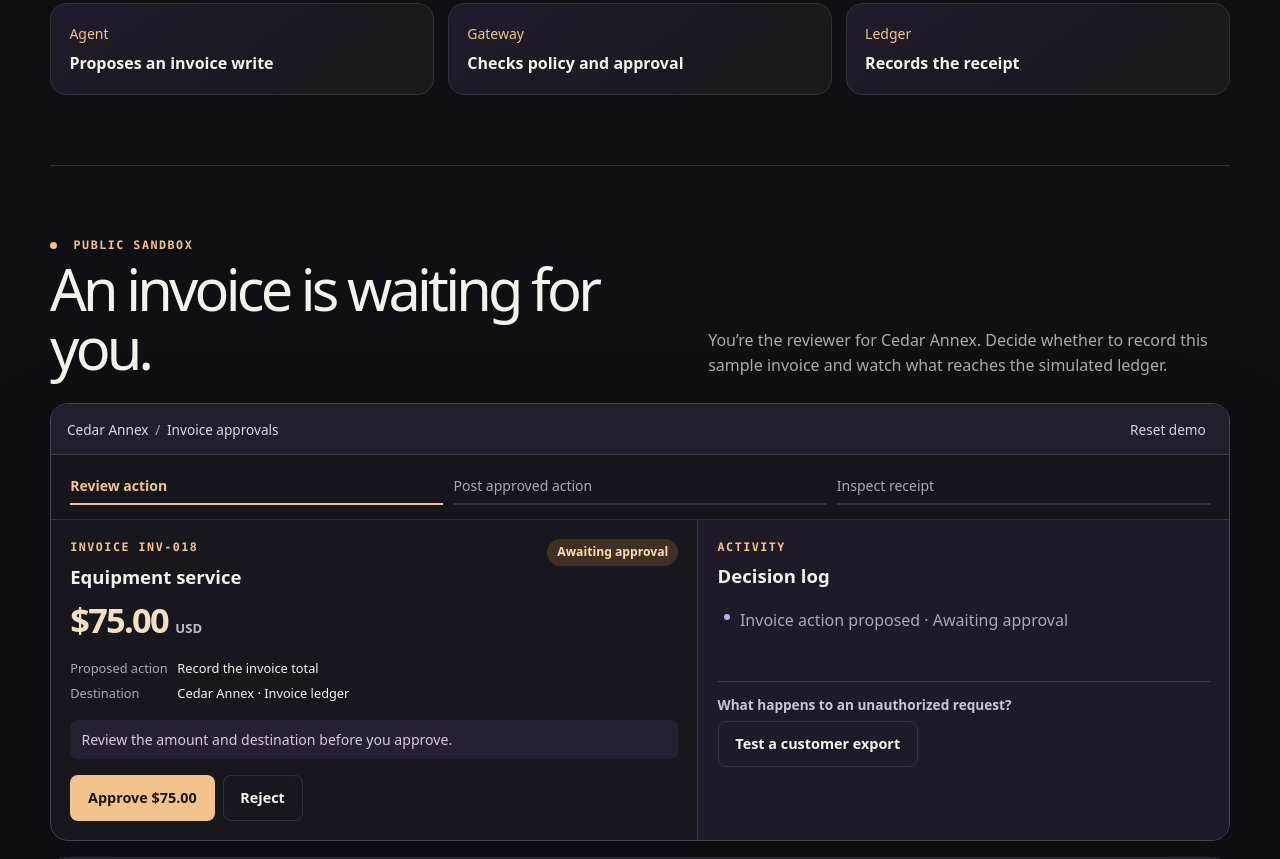
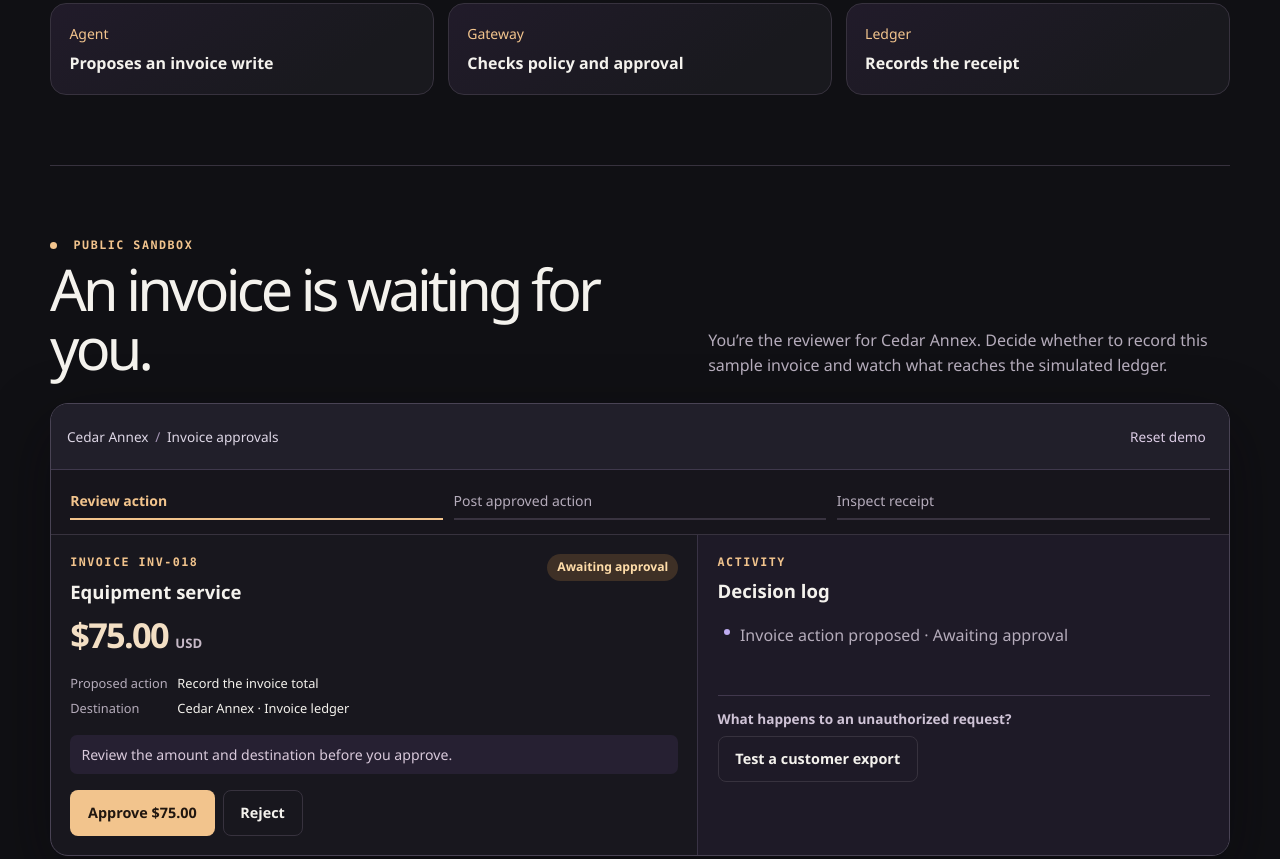
Before and after one commit to Hassan043/agentgate-site, a plain HTML site: page index.html in a window 1280 px wide. Shown: the part 1024-1883 px from the top of the page. Drawn offline with Linux system fonts and the light colour scheme.

Commit message:
Share AgentGate theme tokens with the local product screens

```diff
--- a/index.html
+++ b/index.html
@@ -6,7 +6,8 @@
   <meta name="description" content="Review AI-proposed finance actions in AgentGate's public invoice approval sandbox, then inspect the decision and receipt.">
   <meta name="theme-color" content="#101014">
   <title>AgentGate — Finance approvals for AI agents</title>
-  <link rel="stylesheet" href="./styles.css?v=9">
+  <link rel="stylesheet" href="./theme.css?v=1">
+  <link rel="stylesheet" href="./styles.css?v=10">
   <script type="module" src="./archive.mjs?v=4"></script>
   <script type="module" src="./controls.mjs?v=7"></script>
 </head>
--- a/styles.css
+++ b/styles.css
@@ -1,4 +1,3 @@
-:root{color-scheme:dark;--black:#101014;--panel:#19191e;--line:#313039;--muted:#a9a9b2;--text:#f4f2ed;--gold:#f2c48d;--violet:#baacf7;--radius:16px;font:16px/1.55 system-ui,sans-serif;color:var(--text);background:var(--black)}
 *{box-sizing:border-box}html{scroll-behavior:smooth}body{margin:0}button,input,select{font:inherit}a{color:inherit;text-decoration:none}button,a,input,select{outline-offset:4px}*:focus-visible{outline:2px solid var(--gold)}[hidden]{display:none!important}p,h1,h2,h3{margin:0}button{cursor:pointer}.shell{width:min(1180px,calc(100% - 64px));margin:auto}.skip{position:absolute;top:.8rem;left:.8rem;z-index:10;padding:.65rem 1rem;background:var(--gold);color:var(--black);transform:translateY(-160%)}.skip:focus{transform:none}
 .nav{height:78px;display:flex;align-items:center;justify-content:space-between;gap:24px;border-bottom:1px solid var(--line)}.brand{display:inline-flex;align-items:center;gap:10px;font-weight:750;letter-spacing:-.04em;font-size:1.24rem;white-space:nowrap}.brandmark{width:26px;height:24px;display:grid;place-items:center;position:relative}.brandmark i{width:13px;height:13px;border:1px solid var(--gold);transform:rotate(45deg);position:absolute}.brandmark i:nth-child(1){left:1px;opacity:.38}.brandmark i:nth-child(2){left:6px;opacity:.66}.brandmark i:nth-child(3){left:11px}.nav nav{display:flex;gap:2rem}.nav nav a,.text-link,.footer>a:last-child{color:var(--muted);font-size:.91rem}.nav nav a:hover,.text-link:hover,.footer>a:last-child:hover{color:var(--text)}
 .primary,.outline{display:inline-flex;align-items:center;justify-content:center;gap:.55rem;border-radius:8px;border:1px solid transparent;padding:.67rem 1.05rem;font-size:.9rem;font-weight:700;white-space:nowrap}.primary{color:#20160f;background:var(--gold)}.primary:hover{background:#ffdbad}.outline{color:var(--text);border-color:var(--line);background:transparent}.outline:hover{background:#292731;border-color:#655d73}.hero{display:grid;grid-template-columns:1.2fr 1fr;min-height:545px;align-items:center;position:relative;isolation:isolate}.hero-copy{z-index:1;padding:3rem 0}.eyebrow{color:var(--gold);font:650 .73rem/1.5 ui-monospace,Consolas,monospace;letter-spacing:.13em;text-transform:uppercase}.eyebrow i{display:inline-block;width:7px;height:7px;border-radius:50%;margin-right:.5rem;background:var(--gold)}h1,h2{letter-spacing:-.065em;line-height:1.02;font-weight:540}h1{font-size:clamp(3rem,6.25vw,6.3rem);margin:.8rem 0 1.2rem}h1 em{color:var(--gold);font:italic 400 1.04em/1 Georgia,serif;letter-spacing:-.068em}.lede{max-width:29rem;color:#c5c2ca;font-size:1.08rem}.actions{display:flex;flex-wrap:wrap;gap:1.2rem;align-items:center;margin-top:1.5rem}
--- /dev/null
+++ b/theme.css
@@ -0,0 +1,40 @@
+:root {
+  color-scheme: dark;
+  --background: #101014;
+  --panel: #19191e;
+  --line: #37323e;
+  --text: #f4f2ed;
+  --muted: #b5acbb;
+  --accent: #f2c48d;
+  --violet: #baacf7;
+  --warm: #e9c4a6;
+  --radius: 16px;
+  --black: var(--background);
+  --gold: var(--accent);
+  font: 16px/1.55 'Segoe UI', system-ui, sans-serif;
+  color: var(--text);
+  background: var(--background);
+}
+
+button {
+  min-height: 44px;
+  padding: .48rem .85rem;
+  border: 1px solid #594e63;
+  border-radius: 9px;
+  background: #24202b;
+  color: var(--text);
+  font: inherit;
+  cursor: pointer;
+  transition: background .16s, transform .16s;
+}
+
+button:not(:disabled):hover { background: #392f46; transform: translateY(-1px); }
+button:disabled { opacity: .55; cursor: default; }
+.primary { background: var(--accent); border-color: var(--accent); color: #24170e; font-weight: 750; }
+.primary:hover:not(:disabled) { background: #ffdbad; }
+:focus-visible { outline: 2px solid var(--accent); outline-offset: 4px; }
+
+@media (prefers-reduced-motion: reduce) {
+  button { transition: none; }
+  button:not(:disabled):hover { transform: none; }
+}
```
